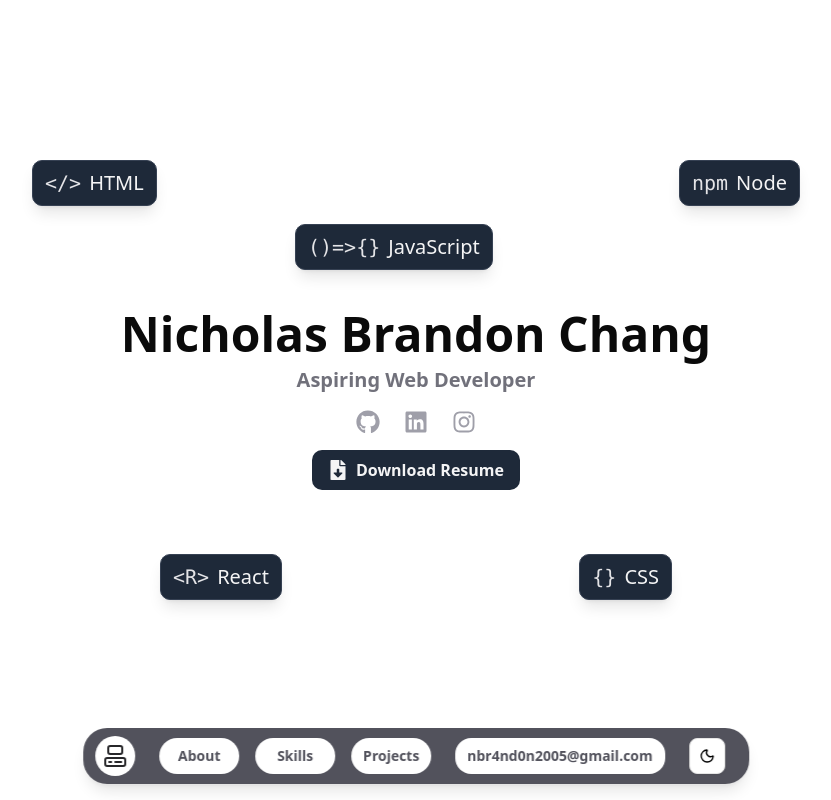
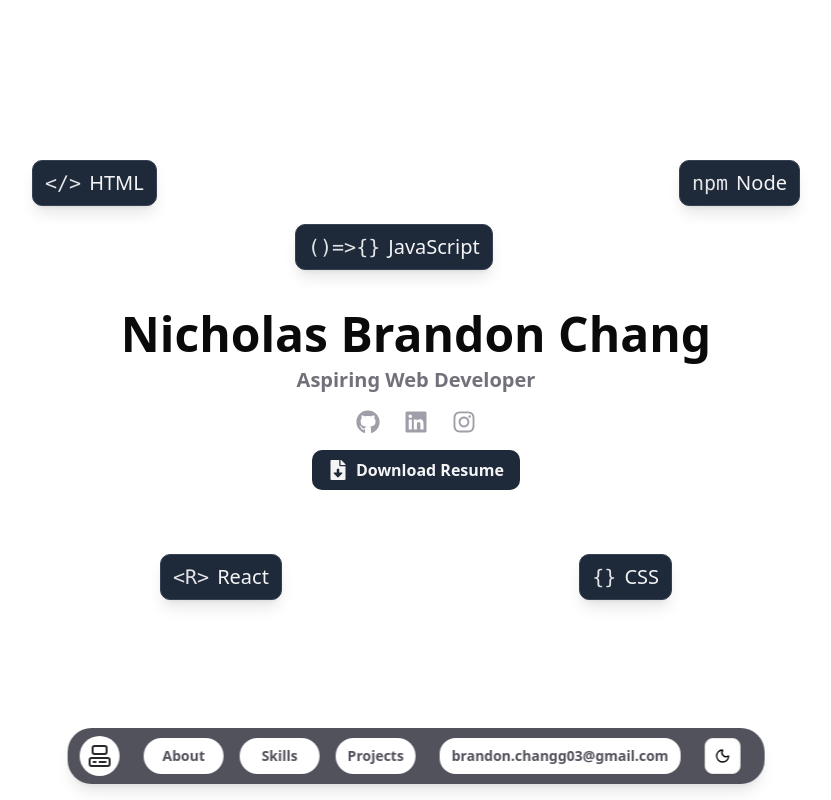
Before and after one commit to Brrendenn/PortofolioWeb, a React (Vite) app: page / in a window 1280 px wide. Shown: the top 800 px of the page, without its empty margins (224-1055 px from the left). Built offline with nearby package versions, Linux system fonts and the light colour scheme.

Commit message:
Changes email to work email

```diff
--- a/src/components/ui/NavBar.tsx
+++ b/src/components/ui/NavBar.tsx
@@ -4,7 +4,7 @@ import { AnimatedThemeToggler } from "./animated-theme-toggler";
 
 const NavBar = () => {
   const navLinks = ["About", "Skills", "Projects"];
-  const userEmail = "nbr4nd0n2005@gmail.com";
+  const userEmail = "brandon.changg03@gmail.com";
 
   const [isCopied, setIsCopied] = useState(false);
 
```
